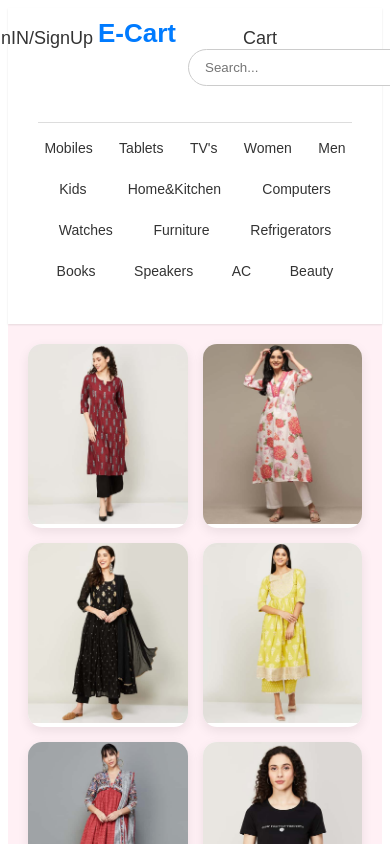
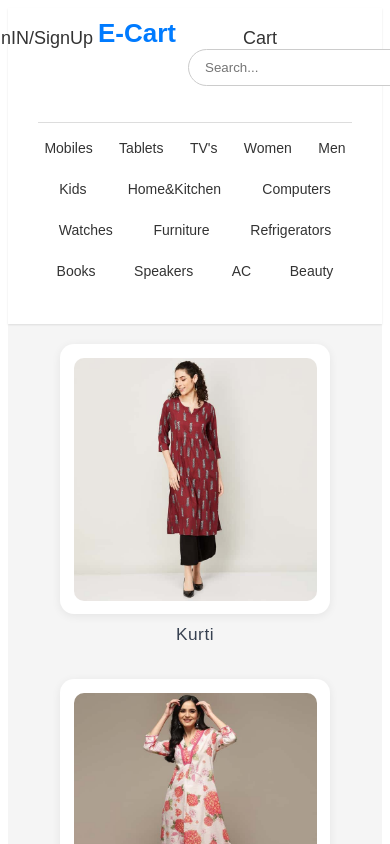
Before and after one commit to afreen2911/e-cart-project, a React (Vite) app in the folder e-cart/: page /womenpage in a window 390 px wide. Shown: the top 844 px of the page. Built offline with nearby package versions, Linux system fonts and the light colour scheme.

Commit message:
Updated WomenPage layout and responsive CSS

```diff
--- a/e-cart/src/components/Pages/WomenPage.css
+++ b/e-cart/src/components/Pages/WomenPage.css
@@ -1,52 +1,96 @@
-/* Container for all women products */
-.womanPageSection {
+/* womenPage.css */
+
+.womenPageSection {
   display: grid;
-  grid-template-columns: repeat(auto-fit, minmax(200px, 1fr));
-  gap: 25px;
-  padding: 40px;
-  background-color: #fff0f5;       /* Soft pink/lavender for women’s theme */
-  justify-items: center;
+  grid-template-columns: repeat(4,1fr);
+  gap: 20px;
+  justify-content: center;
+  align-items: flex-start;
+  padding: 32px;
+  background-color: #f5f5f5;      /* Neutral, clean background */
+
 }
 
-/* Each women product card */
-.womanPageImages {
-  background: #ffffff;
-  border-radius: 14px;             /* Rounded corners */
-  overflow: hidden;
-  max-width: 240px;
-  width: 100%;
-  box-shadow: 0 4px 12px rgba(0,0,0,0.08);
-  transition: transform 0.3s ease, box-shadow 0.3s ease;
-  cursor: pointer;
+.womenItemContainer {
+  display: flex;
+  flex-direction: column;
+  align-items: center;
+  margin-bottom: 16px;
+  transition: transform 0.2s ease;
 }
 
-/* Women product images */
-.womanPageImages img {
-  width: 100%;
-  height: 250px;
-  object-fit: cover;
-  transition: transform 0.3s ease;
+.womenItemContainer:hover {
+  transform: translateY(-4px) scale(1.03);
 }
 
-/* Hover effect */
-.womanPageImages:hover {
-  transform: translateY(-6px);
-  box-shadow: 0 8px 20px rgba(0,0,0,0.15);
+.womenPageCard {
+  width: 270px;
+  height: 270px;
+  background: #fff;
+  border-radius: 14px;
+  box-shadow: 0 2px 10px rgba(0,0,0,0.07);
+  display: flex;
+  justify-content: center;
+  align-items: center;
+  overflow: hidden;
+  margin-bottom: 8px;
 }
 
-.womanPageImages:hover img {
-  transform: scale(1.05);
+.womenPageCard img {
+  max-width: 95%;
+  max-height: 90%;
+  object-fit: contain;
+  border-radius: 10px;
+  transition: box-shadow 0.25s;
 }
 
-/* Responsive for mobile screens */
+.womenItemContainer:hover .womenPageCard img {
+  box-shadow: 0 4px 16px rgba(0,0,0,0.14);
+}
+
+.womenProductName {
+  font-size: 1.08rem;
+  font-weight: 500;
+  color: #374151;
+  letter-spacing: .03em;
+  margin: 0;
+  padding: 2px 0;
+  text-align: center;
+}
+/* For tablets (2 images per row) */
+@media (max-width: 1024px) and (min-width: 601px) {
+  .womenPageSection {
+    grid-template-columns: repeat(2, 1fr);
+    gap: 24px;
+  }
+
+  .womenPageCard {
+    width: 240px;
+    height: 240px;
+  }
+
+  .womenProductName {
+    font-size: 1rem;
+  }
+}
+
+/* For women phones (1 image per row) */
 @media (max-width: 600px) {
-  .womanPageSection {
-    grid-template-columns: repeat(auto-fit, minmax(140px, 1fr));
-    gap: 15px;
+  .womenPageSection {
+    grid-template-columns: 1fr;
+    gap: 16px;
     padding: 20px;
   }
 
-  .womanPageImages img {
-    height: 180px;
+  .tvPageCard {
+    width: 50%;
+    height: 230px;
+    margin: 5 auto; /* centers image card */
+  }
+
+  .tvProductName {
+    font-size: 0.98rem;
+    font-weight: bold;
+    text-align: center;
   }
 }
--- a/e-cart/src/components/Pages/WomenPage.jsx
+++ b/e-cart/src/components/Pages/WomenPage.jsx
@@ -7,13 +7,17 @@ const WomenPage = () => {
   return (
     <>
     <Navbar/>
-    <div className='womanPageSection'>
+    <div className='womenPageSection'>
       {
         womanData.map((item)=>{
             return(
-                <div className="womanPageImages">
+              <div className="womenItemContainer">
+                <div className="womenPageCard">
                     <img src={item.image} alt="" />
                 </div>
+                <h3 className='womenProductName'>{item.type}</h3>
+              </div>
+
             )
         })
       }
--- a/e-cart/src/components/Tv.jsx
+++ b/e-cart/src/components/Tv.jsx
@@ -11,6 +11,7 @@ const Tv = () => {
       {
               images.map((item)=>{
                   return(
+
                       <div className="tvImages">
                           <img src={item.image}  />
                       </div>
--- a/e-cart/src/components/data/tv.js
+++ b/e-cart/src/components/data/tv.js
@@ -1,4 +1,5 @@
-export const tvData = [{
+export const tvData = [
+  {
     "id": "1",
     "product": "TV",
     "image": "Assets/TV/1.jpg",
@@ -98,4 +99,64 @@ export const tvData = [{
     "category": "Electronics",
     "description": "An affordable full HD TV with basic features for everyday entertainment."
   },
-]
+  {
+    "id": "11",
+    "product": "TV",
+    "image": "https://rukminim2.flixcart.com/image/312/312/xif0q/television/f/p/f/-original-imahgqtpyrz5gx4c.jpeg?q=70",
+    "brand": "OnePlus",
+    "model": "Y1S Pro",
+    "price": "35999.00",
+    "category": "Electronics",
+    "description": "A smart 4K LED TV with Dolby Vision and high performance display."
+  },
+  {
+    "id": "12",
+    "product": "TV",
+    "image": "https://rukminim2.flixcart.com/image/312/312/xif0q/television/w/m/j/-original-imahe3hywmcyx4bp.jpeg?q=70",
+    "brand": "Mi",
+    "model": "X Series 4K",
+    "price": "32999.00",
+    "category": "Electronics",
+    "description": "A 4K Ultra HD Android TV with vivid picture and immersive sound."
+  },
+  {
+    "id": "13",
+    "product": "TV",
+    "image": "https://rukminim2.flixcart.com/image/312/312/xif0q/television/g/i/z/-original-imahbchewrfy2eyd.jpeg?q=70",
+    "brand": "Redmi",
+    "model": "Smart TV X50",
+    "price": "29999.00",
+    "category": "Electronics",
+    "description": "A 50-inch smart TV offering HDR support and PatchWall interface."
+  },
+  {
+    "id": "14",
+    "product": "TV",
+    "image": "https://rukminim2.flixcart.com/image/312/312/xif0q/television/u/9/w/-original-imahgpqfqf9bhm3z.jpeg?q=70",
+    "brand": "Samsung",
+    "model": "Crystal 4K UHD",
+    "price": "38999.00",
+    "category": "Electronics",
+    "description": "A sleek 4K TV with PurColor technology and Crystal Processor 4K."
+  },
+  {
+    "id": "15",
+    "product": "TV",
+    "image": "https://rukminim2.flixcart.com/image/312/312/xif0q/television/h/n/z/-original-imahga2h9b9yqfjt.jpeg?q=70",
+    "brand": "LG",
+    "model": "NanoCell 75 Series",
+    "price": "45999.00",
+    "category": "Electronics",
+    "description": "A NanoCell 4K TV with active HDR and AI-enhanced picture clarity."
+  },
+  {
+    "id": "16",
+    "product": "TV",
+    "image": "https://rukminim2.flixcart.com/image/312/312/xif0q/television/m/a/i/-original-imahg2btftmdhzdg.jpeg?q=70",
+    "brand": "Sony",
+    "model": "Bravia KD Series",
+    "price": "52999.00",
+    "category": "Electronics",
+    "description": "A premium 4K TV powered by Google TV and X-Reality Pro Engine."
+  }
+];
--- a/e-cart/src/components/data/woman.js
+++ b/e-cart/src/components/data/woman.js
@@ -1,8 +1,9 @@
-export const womanData = [{
+export const womanData = [
+  {
     "id": "1",
     "product": "Woman Wear",
     "image": "/Assets/Woman/1.jpg",
-        "type": "Dress",
+    "type": "Kurti",
     "brand": "Zara",
     "model": "Flowy Maxi",
     "price": "79.99",
@@ -13,7 +14,7 @@ export const womanData = [{
     "id": "2",
     "product": "Woman Wear",
     "image": "/Assets/Woman/2.jpg",
-        "type": "Blouse",
+    "type": "Co-od set",
     "brand": "H&M",
     "model": "Classic Silk",
     "price": "49.90",
@@ -24,7 +25,7 @@ export const womanData = [{
     "id": "3",
     "product": "Woman Wear",
     "image": "/Assets/Woman/3.jpg",
-        "type": "Jeans",
+    "type": "Anarkali",
     "brand": "Levi's",
     "model": "501 Skinny",
     "price": "89.50",
@@ -35,7 +36,7 @@ export const womanData = [{
     "id": "4",
     "product": "Woman Wear",
     "image": "/Assets/Woman/4.jpg",
-        "type": "Jumpsuit",
+    "type": "Kurta set",
     "brand": "Forever 21",
     "model": "Utility Jumpsuit",
     "price": "59.99",
@@ -46,7 +47,7 @@ export const womanData = [{
     "id": "5",
     "product": "Woman Wear",
     "image": "/Assets/Woman/5.jpg",
-        "type": "Skirt",
+    "type": "Aliacut Kurtaset",
     "brand": "Topshop",
     "model": "A-Line Mini",
     "price": "39.99",
@@ -57,7 +58,7 @@ export const womanData = [{
     "id": "6",
     "product": "Woman Wear",
     "image": "/Assets/Woman/6.jpg",
-        "type": "Sweater",
+    "type": "T-shirt",
     "brand": "Gap",
     "model": "Cable Knit",
     "price": "49.95",
@@ -67,10 +68,10 @@ export const womanData = [{
   {
     "id": "7",
     "product": "Woman Wear",
-        "image": "/Assets/Woman/7.jpg",
-        "type": "Blazer",
+    "image": "https://rukminim2.flixcart.com/image/612/612/xif0q/jean/r/z/o/30-kttladiesjeans3100-kotty-original-imahejr4w3gwmsuh.jpeg?q=70",
+    "type": "Jeans",
     "brand": "Mango",
-        "model": "Tailored Blazer",
+    "model": "Tailored Jeans",
     "price": "79.99",
     "category": "Clothing",
     "description": "A tailored blazer with a chic silhouette, suitable for formal and casual looks."
@@ -78,18 +79,18 @@ export const womanData = [{
   {
     "id": "8",
     "product": "Woman Wear",
-        "image": "/Assets/Woman/8.jpg",
-        "type": "Activewear",
+    "image": "https://rukminim2.flixcart.com/image/612/612/xif0q/trouser/x/q/x/26-ktt2pcwomenspantset17-kotty-original-imagntpmdxa4y8c4.jpeg?q=70",
+    "type": "Trousers",
     "brand": "Lululemon",
-        "model": "Align Leggings",
+    "model": "Align trousers",
     "price": "98.00",
     "category": "Clothing",
-        "description": "High-quality leggings with a buttery soft feel, ideal for yoga and workouts."
+    "description": "High-quality trousers with a buttery soft feel, ideal for yoga and workouts."
   },
   {
     "id": "9",
     "product": "Woman Wear",
-        "image": "/Assets/Woman/8.jpg",
+    "image": "https://rukminim2.flixcart.com/image/612/612/xif0q/swimsuit/e/v/i/s-sw03-s-ds-trender-original-imahczdv9hmgyp5f.jpeg?q=70",
     "type": "Swimwear",
     "brand": "Secret",
     "model": "Bikini Set",
@@ -100,7 +101,7 @@ export const womanData = [{
   {
     "id": "10",
     "product": "Woman Wear",
-        "image": "/Assets/Woman/10.jpg",
+    "image": "https://rukminim2.flixcart.com/image/612/612/xif0q/trouser/d/o/p/l-women-skinny-fit-trouser-clostyle-original-imahgzrf6a6sudq2.jpeg?q=70",
     "type": "Pants",
     "brand": "Hollister",
     "model": "High-Rise Skinny",
@@ -111,7 +112,7 @@ export const womanData = [{
   {
     "id": "11",
     "product": "Woman Wear",
-        "image": "/Assets/Woman/11.jpg",
+    "image": "https://rukminim2.flixcart.com/image/612/612/xif0q/coat/j/j/8/l-sh24035wh-aol-original-imah8mubwmbhenkm.jpeg?q=70",
     "type": "Coat",
     "brand": "Voltaire",
     "model": "Wool Blend Coat",
@@ -123,11 +124,56 @@ export const womanData = [{
     "id": "12",
     "product": "Woman Wear",
     "image": "/Assets/Woman/12.jpg",
-        "type": "T-Shirt",
+    "type": "Skirt",
     "brand": "Eagle",
-        "model": "Graphic Tee",
+    "model": "Graphic skirts",
     "price": "24.95",
     "category": "Clothing",
-        "description": "A casual graphic tee with trendy prints, suitable for relaxed everyday outfits."
-    }
-]
+    "description": "A casual graphic skirt with trendy prints, suitable for relaxed everyday outfits."
+  },
+  {
+    "id": "13",
+    "product": "Woman Wear",
+    "image": "https://rukminim2.flixcart.com/image/612/612/xif0q/sari/s/o/j/free-al-almaari-228-purple-unity-hub-unstitched-original-imahepqjzwp9hehh.jpeg?q=70",
+    "type": "Saree",
+    "brand": "Almaari",
+    "model": "Purple Silk Saree",
+    "price": "149.00",
+    "category": "Clothing",
+    "description": "A beautiful purple silk saree with elegant embroidery, ideal for festive occasions."
+  },
+  {
+    "id": "14",
+    "product": "Woman Wear",
+    "image": "https://rukminim2.flixcart.com/image/612/612/xif0q/sari/e/p/t/free-3563s365a-samah-unstitched-original-imahbgy4ywqtxqkb.jpeg?q=70",
+    "type": "Saree",
+    "brand": "Samah",
+    "model": "Designer Georgette",
+    "price": "129.99",
+    "category": "Clothing",
+    "description": "A designer georgette saree with stylish prints, suitable for celebrations."
+  },
+  {
+    "id": "15",
+    "product": "Woman Wear",
+    "image": "https://rukminim2.flixcart.com/image/612/612/xif0q/top/h/8/m/xs-1-chattai-top-gusaiji-fashion-original-imaheg2zsyyfsdqg.jpeg?q=70",
+    "type": "Top",
+    "brand": "Gusaiji Fashion",
+    "model": "Chattai Top",
+    "price": "34.99",
+    "category": "Clothing",
+    "description": "A trendy chattai-style crop top with a casual and fashionable appeal."
+  },
+  {
+    "id": "16",
+    "product": "Woman Wear",
+    "image": "https://rukminim2.flixcart.com/image/612/612/xif0q/dress/y/y/n/s-dr11264-sheetal-associates-original-imah2xccuprp8qzt.jpeg?q=70",
+    "type": "Dress",
+    "brand": "Sheetal Associates",
+    "model": "Floral Midi Dress",
+    "price": "79.99",
+    "category": "Clothing",
+    "description": "A floral printed midi dress with a flattering fit, perfect for parties or outings."
+  },
+
+];
```
Also changed, not shown: e-cart/src/components/Pages/MobilesPage.css (+15 -15 lines), e-cart/src/components/Pages/TvPage.css (+79 -44 lines), e-cart/src/components/Pages/TvPage.jsx (+5 -2 lines). Lines whose indentation alone changed are shown as unchanged.
